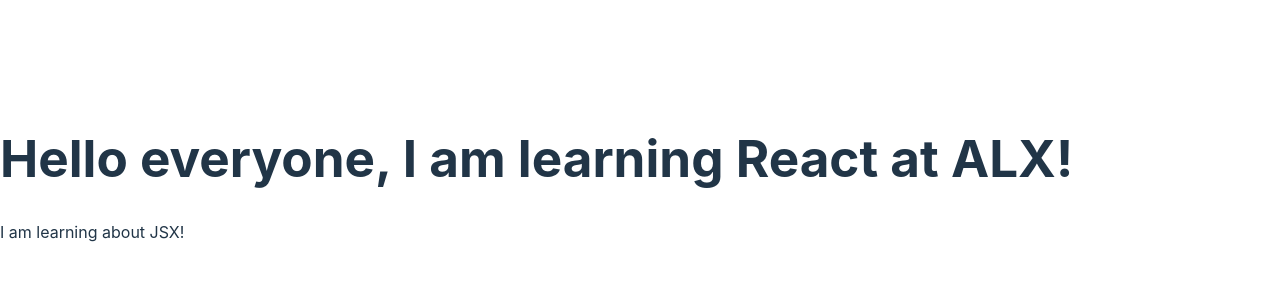
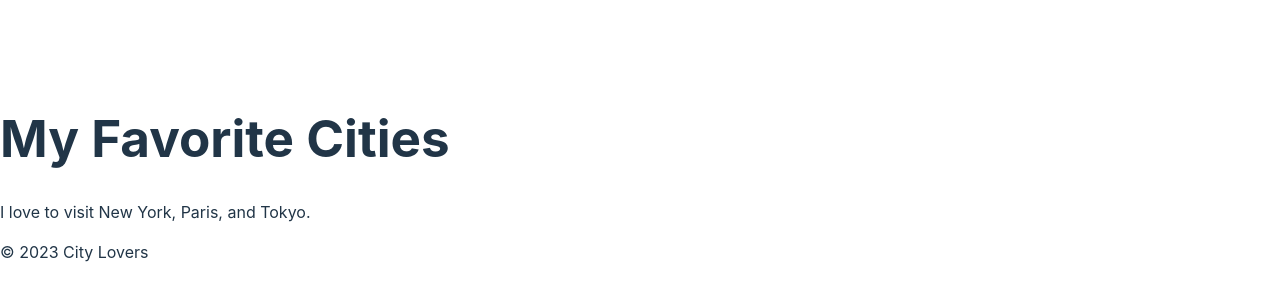
Before and after one commit to dawitgetahun055/alx-fe-reactjs, a React (Vite) app in the folder alx-react-app/: page / in a window 1280 px wide. Shown: the part 222-522 px from the top of the page. Built offline with nearby package versions, Linux system fonts and the light colour scheme.

Commit message:
Creating more components

```diff
--- a/alx-react-app/src/App.jsx
+++ b/alx-react-app/src/App.jsx
@@ -1,9 +1,13 @@
-import WelcomeMessage from "./components/WelcomeMessage";
+import Header from "./components/Header";
+import MainContent from "./components/MainContent";
+import Footer from "./components/Footer";
 
 const App = () => {
   return (
     <div>
-      <WelcomeMessage />
+      <Header />
+      <MainContent />
+      <Footer />
     </div>
   );
 };
--- /dev/null
+++ b/alx-react-app/src/components/Footer.jsx
@@ -0,0 +1,11 @@
+const Footer = () => {
+  return (
+    <div>
+      <footer>
+        <p>&copy; 2023 City Lovers</p>
+      </footer>
+    </div>
+  );
+};
+
+export default Footer;
--- /dev/null
+++ b/alx-react-app/src/components/Header.jsx
@@ -0,0 +1,11 @@
+const Header = () => {
+  return (
+    <div>
+      <header>
+        <h1>My Favorite Cities</h1>
+      </header>
+    </div>
+  );
+};
+
+export default Header;
--- /dev/null
+++ b/alx-react-app/src/components/MainContent.jsx
@@ -0,0 +1,11 @@
+const MainContent = () => {
+  return (
+    <div>
+      <main>
+        <p>I love to visit New York, Paris, and Tokyo.</p>
+      </main>
+    </div>
+  );
+};
+
+export default MainContent;
```
